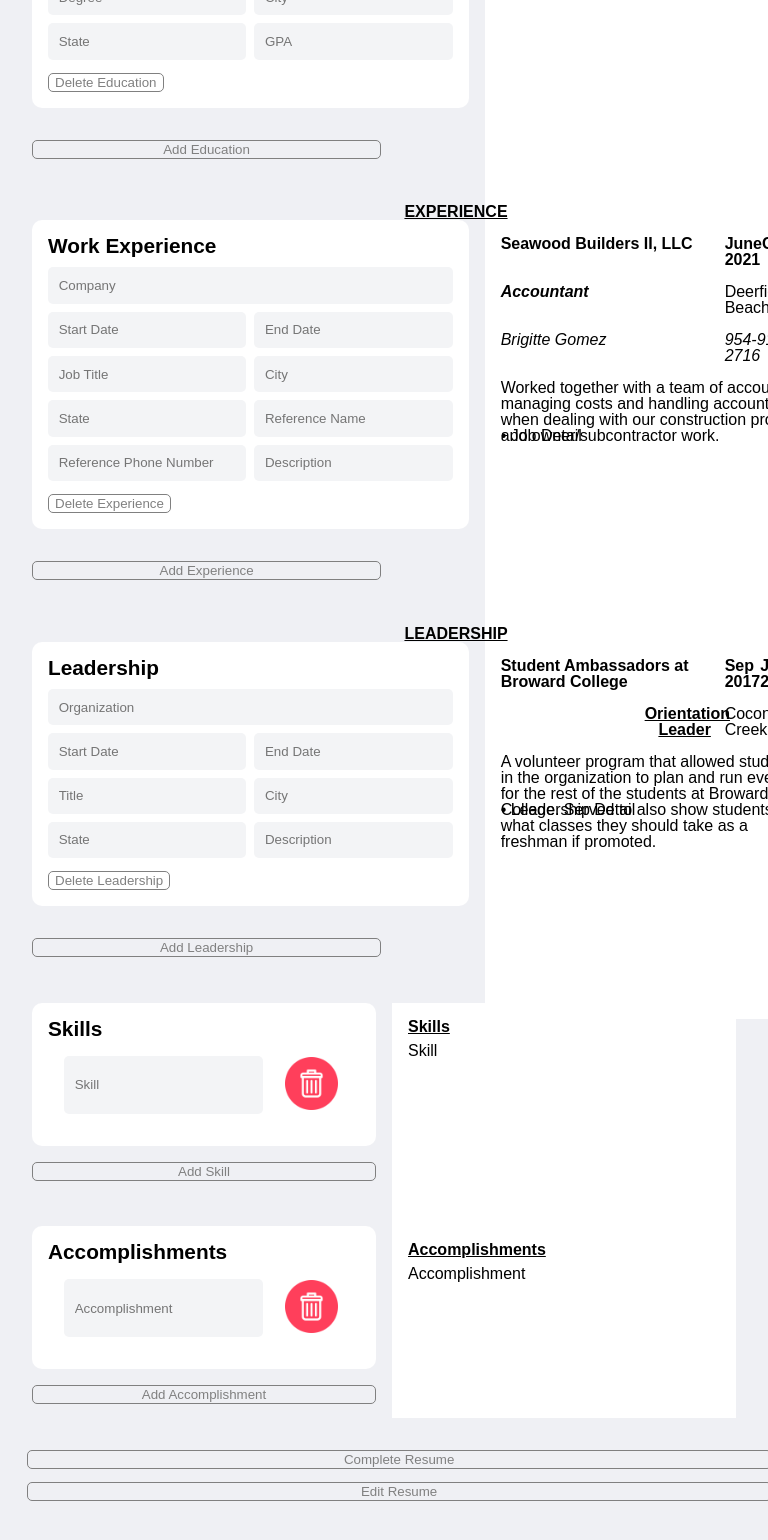
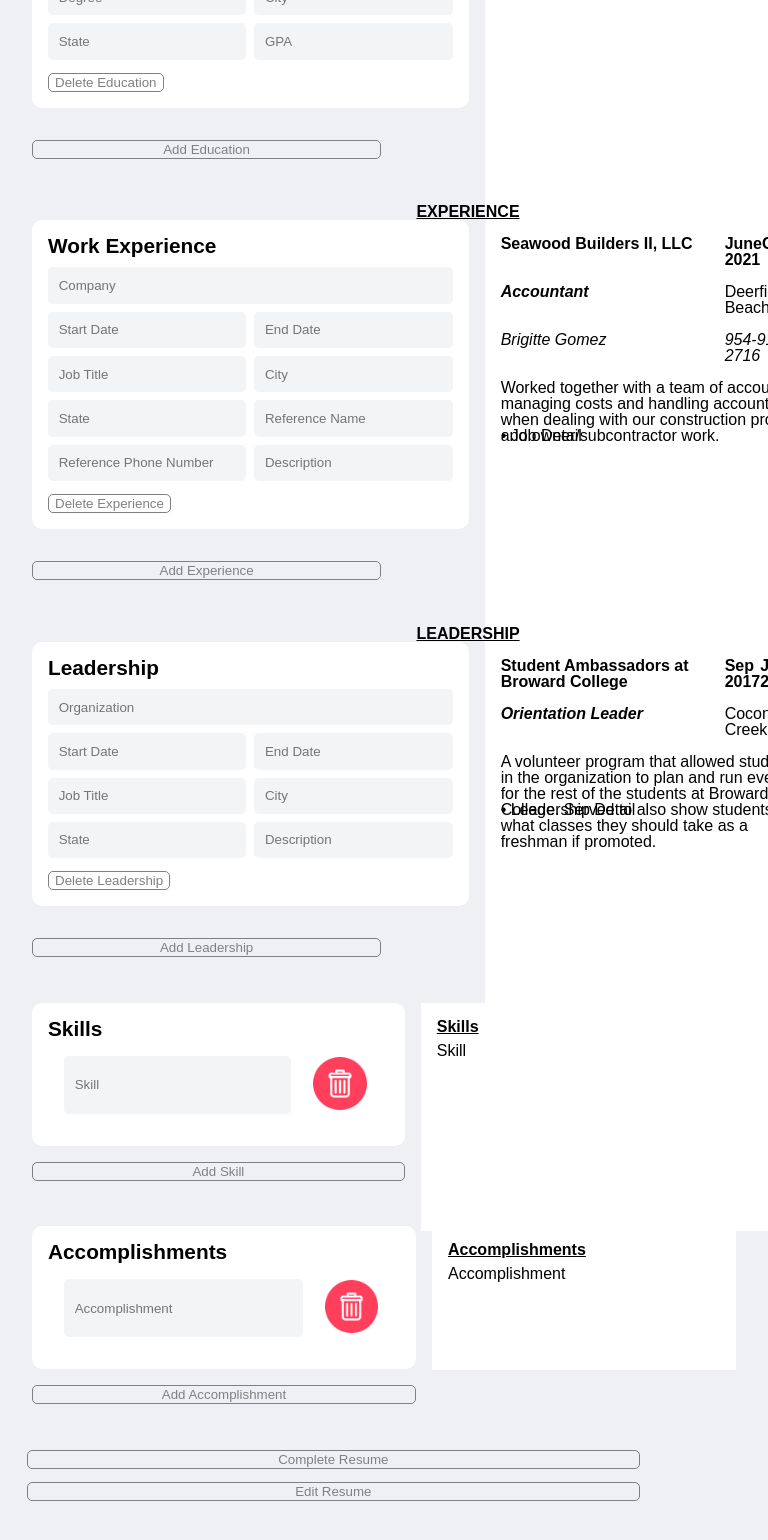
Before and after one commit to oscargmora/cv-application, a React (Vite) app: page / in a window 768 px wide. Shown: the part 782-2322 px from the top of the page. Before the commit the page ends 2296 px from the top, so only its background shows below. Built offline with nearby package versions, Linux system fonts and the light colour scheme.

Commit message:
Start Tablet CSS

```diff
--- a/src/components/Leadership.jsx
+++ b/src/components/Leadership.jsx
@@ -80,7 +80,7 @@ function LeadershipDetail() {
 function Leadership() {
     const [Leadership, setLeadership] = useState(
         [
-            {organization: 'Student Ambassadors at Broward College', startDate: 'Sep 2017', endDate: 'Jul 2018', title: 'Orientation Leader', city: 'Coconut Creek', state: 'FL', description: 'A volunteer program that allowed students in the organization to plan and run events for the rest of the students at Broward College. Served to also show students what classes they should take as a freshman if promoted.'}
+            {organization: 'Student Ambassadors at Broward College', startDate: 'Sep 2017', endDate: 'Jul 2018', jobTitle: 'Orientation Leader', city: 'Coconut Creek', state: 'FL', description: 'A volunteer program that allowed students in the organization to plan and run events for the rest of the students at Broward College. Served to also show students what classes they should take as a freshman if promoted.'}
         ]
     )
 
--- a/src/styles/accomplishment.css
+++ b/src/styles/accomplishment.css
@@ -38,5 +38,17 @@
 
     .accomplishments-elements {
         min-width: 11.6em;
+        height: 7em;
     }
 }
+
+@media (min-width: 540.1px) and (max-width: 1200px) {
+    .accomplishments-input-card {
+        min-width: 22em;
+    }
+
+    .accomplishments-elements {
+        min-width: 11.6em;
+        height: 7em;
+    }
+}
--- a/src/styles/education.css
+++ b/src/styles/education.css
@@ -74,9 +74,6 @@ p.degree {
 @media (max-width: 540px) {
     .school-div > .resume-page {
         display: block;
-    }
-
-    .school-div > .resume-page {
         min-width: 11.7em;
     }
 }
--- a/src/styles/page.css
+++ b/src/styles/page.css
@@ -181,4 +181,30 @@ h2 {
     h1.leadership-title {
         margin-left: 6.5em;
     }
+
+    .edit-resume {
+        margin-bottom: 5em;
+    }
+
+    .complete-resume,
+    .edit-resume {
+        width: 46em;
+    }
 }
+
+@media (min-width: 540.1px) and (max-width: 1200px) {
+    h1.education-title,
+    h1.experience-title,
+    h1.leadership-title {
+        margin-left: 10.5em;
+    }
+
+    .edit-resume {
+        margin-bottom: 5em;
+    }
+
+    .complete-resume,
+    .edit-resume {
+        width: 46em;
+    }
+}
--- a/src/styles/skill.css
+++ b/src/styles/skill.css
@@ -40,3 +40,14 @@
         min-width: 11.6em;
     }
 }
+
+@media (min-width: 540.1px) and (max-width: 1200px) {
+    .skill-input-card {
+        min-width: 21.3em;
+    }
+
+    .skill-elements {
+        min-width: 20em;
+        height: 7em;
+    }
+}
```
